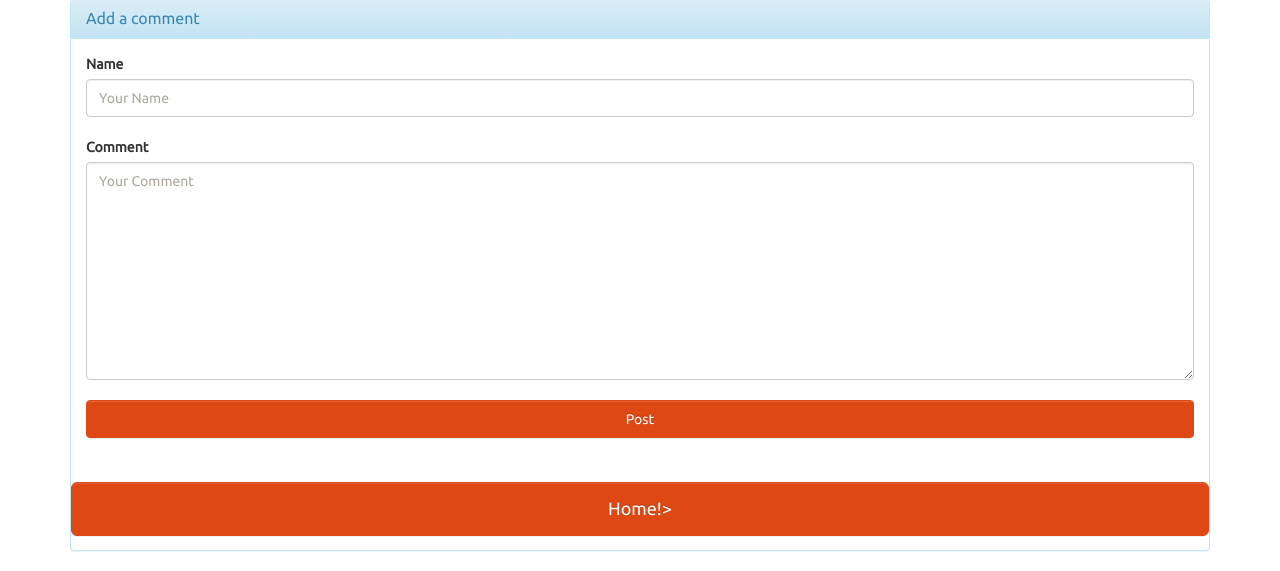
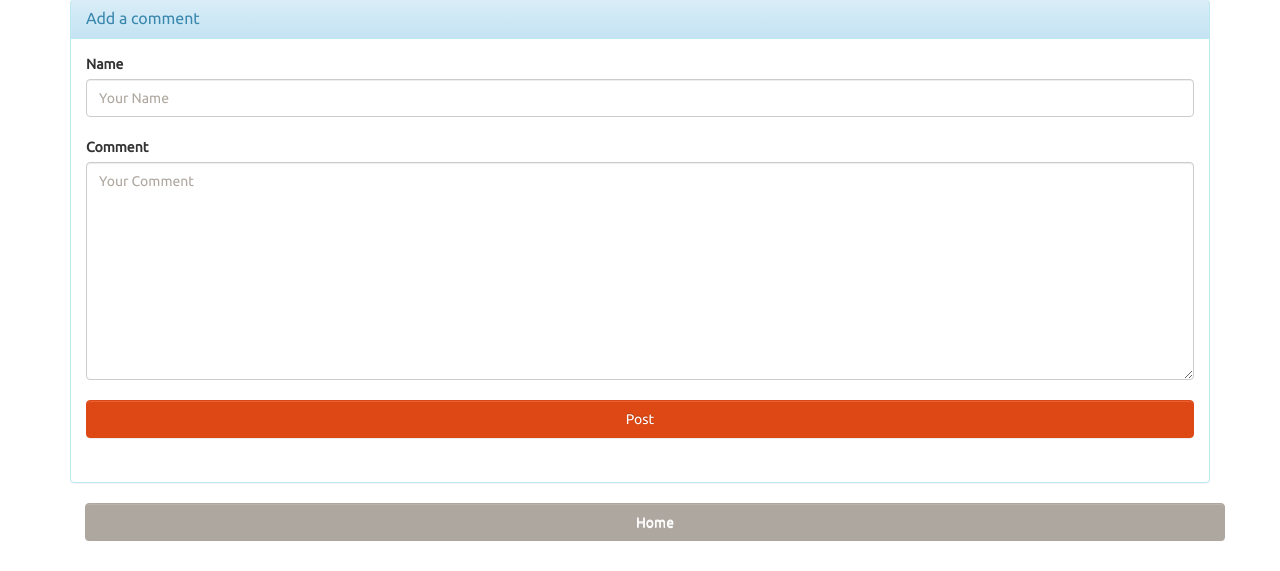
Before and after one commit to voidyknight/BlogEngine, a Flask app: page /blog/1/post/1 in a window 1280 px wide. Shown: the part 424-995 px from the top of the page. After the commit the page ends 965 px from the top, so only its background shows below. Run offline with Flask 2, Linux system fonts and the light colour scheme; some libraries are stand-ins or nearby versions.

Commit message:
fixed the ' error

```diff
--- a/app.py
+++ b/app.py
@@ -24,7 +24,7 @@ def main():
     if request.method == 'POST':
         post = request.form["post"]
         blog = request.form["blog"]
-        #post=post.replace("\r\n","<br>")
+        post=post.replace("'",'"')
         if post != None and blog != None:
             print "INSERT INTO posts VALUES ('"+blog+"', '"+post+"')"
             c.execute("INSERT INTO posts VALUES ('"+blog+"', '"+post+"');")
--- a/pull.py
+++ b/pull.py
@@ -46,8 +46,7 @@ def getBlogs():
     return blogs
 
 def addComment(post_ID, user, comment):
-    # print post_ID
-    print "this is the comment:"+comment
+    comment=comment.replace("'",'"')
     q = "INSERT INTO comments VALUES("+post_ID+",'"+user+"','"+comment+"');"
     results = c.execute(q)
     conn.commit()
--- a/templates/post.html
+++ b/templates/post.html
@@ -41,8 +41,10 @@
 			<button type="submit" method="POST" class="btn btn-primary btn-block" name="submit">Post</button>
 		</form>
 	  </div>
-	  <form action="\" method="POST">
-	    <button type="submit" class="btn btn-primary btn-lg btn-block" name="home">Home!></button>
+	</div>
+		<div class="container">
+		<a href="\" class="btn btn-block btn-default">Home</a>
+	</div>
 	</div>
 </div>
 </body>
```
Also changed, not shown: templates/blog.html (+4 -4 lines), blogs.db.
